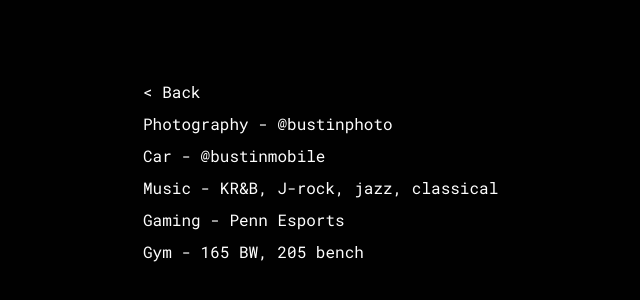
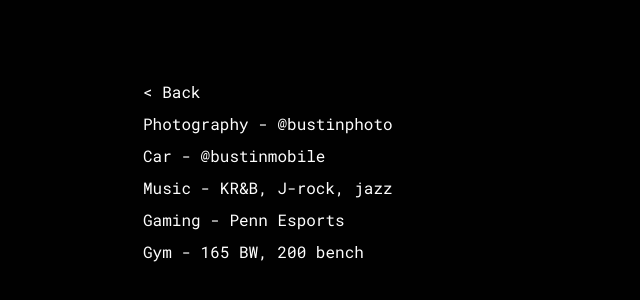
Before and after one commit to justinsunyt/Website, a Next.js app: page /hobbies in a window 1280 px wide. Shown: the part 228-528 px from the top of the page, without its empty margins (9-649 px from the left). Built offline with nearby package versions, Linux system fonts and the light colour scheme.

Commit message:
bye bye nyc

```diff
--- a/app/hobbies/page.js
+++ b/app/hobbies/page.js
@@ -16,13 +16,13 @@
         className="mb-2"
         href="https://open.spotify.com/user/21ot4oj3gvnedtvlhzlfetgoq?si=61c5c3c6d6fc4beb"
       >
-        Music - KR&B, J-rock, jazz, classical
+        Music - KR&B, J-rock, jazz
       </a>
-      <a className="mb-2" href="https://discord.gg/EeU7U5y7">
+      <a className="mb-2" href="https://discord.gg/XCyZJUSCpz">
         Gaming - Penn Esports
       </a>
       <a href="https://www.youtube.com/watch?v=dQw4w9WgXcQ">
-        Gym - 165 BW, 205 bench
+        Gym - 165 BW, 200 bench
       </a>
     </div>
   );
--- a/app/page.js
+++ b/app/page.js
@@ -19,7 +19,7 @@
     <div className="h-full container mx-auto max-w-screen-lg px-6 flex flex-col justify-center items-start">
       <div className="mb-2">Justin Sun 孙盈廷</div>
       <div className="mb-2">CS + Wharton @ UPenn M&T</div>
-      <div className="mb-2">NYC, Philly, LA, Shanghai</div>
+      <div className="mb-2">Philly, LA, Shanghai</div>
       <div className="mb-2">
         <a href="https://twitter.com/justinsunyt">Twitter</a> |{" "}
         <a href="https://linkedin.com/in/justinsunyt/">LinkedIn</a> |{" "}
```
